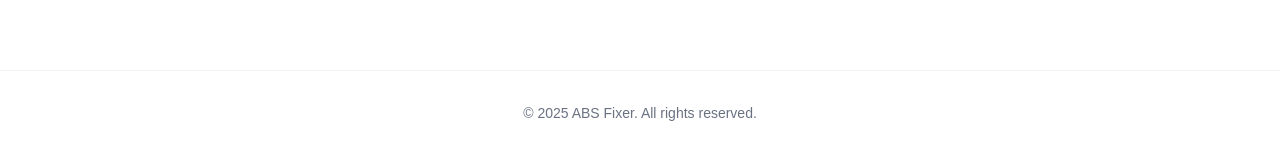
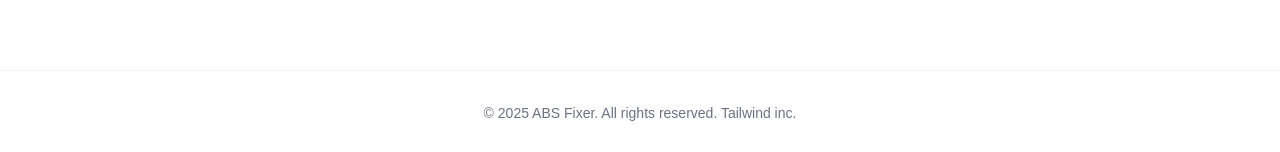
Before and after one commit to ivanshyla/abs-fixer, a Next.js app: page / in a window 1280 px wide. Shown: the part 2329-2481 px from the top of the page. Built offline with nearby package versions, Linux system fonts and the light colour scheme.

Commit message:
Update footer text

```diff
--- a/src/app/page.tsx
+++ b/src/app/page.tsx
@@ -107,7 +107,7 @@ export default function LandingPage() {
 
             {/* Footer */}
             <footer className="py-8 border-t border-gray-100 text-center text-gray-500 text-sm">
-                © {new Date().getFullYear()} ABS Fixer. All rights reserved.
+                © {new Date().getFullYear()} ABS Fixer. All rights reserved. Tailwind inc.
             </footer>
         </div>
     );
```
